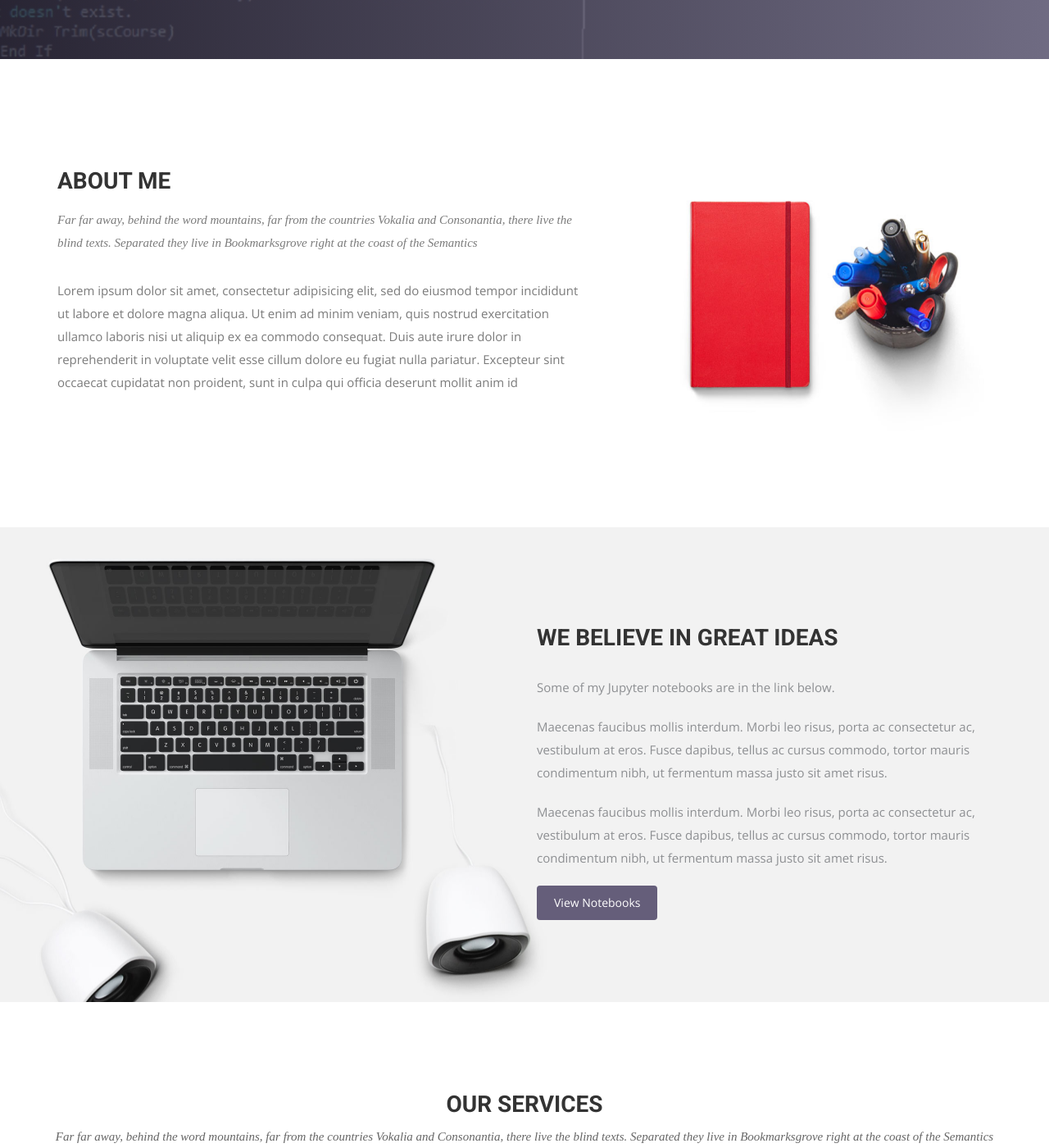
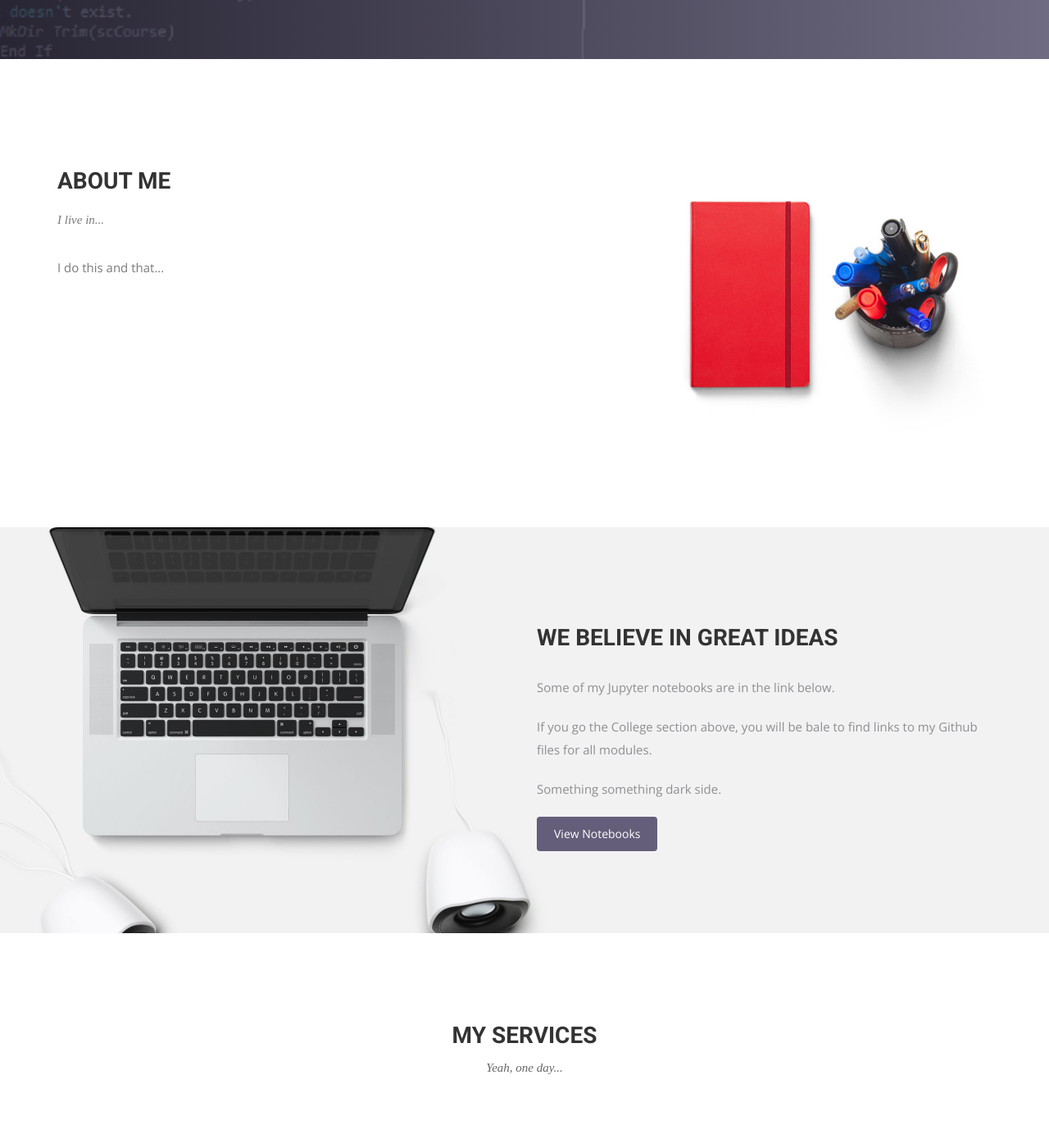
Before and after one commit to marklunch/marklunch.github.io, a Jekyll site: the page built from index.html, in a window 1280 px wide and 1400 px high, scrolled down 733 px. Shown: the whole window at 82% size. Built offline with Jekyll 4.4.1, drawn with Linux system fonts in a browser that asks for light colours; nearby versions of some CDN libraries; some web fonts are replaced; some of the changed text lies outside the part shown.

Commit message:
Update index.html

```diff
--- a/index.html
+++ b/index.html
@@ -26,9 +26,9 @@ permalink: /
         <div class="block">
           <div class="section-title">
             <h2>About Me</h2>
-            <p>Far far away, behind the word mountains, far from the countries Vokalia and Consonantia, there live the blind texts. Separated they live in Bookmarksgrove right at the coast of the Semantics</p>
+            <p>I live in...</p>
           </div>
-          <p>Lorem ipsum dolor sit amet, consectetur adipisicing elit, sed do eiusmod tempor incididunt ut labore et dolore magna aliqua. Ut enim ad minim veniam, quis nostrud exercitation ullamco laboris nisi ut aliquip ex ea commodo consequat. Duis aute irure dolor in reprehenderit in voluptate velit esse cillum dolore eu fugiat nulla pariatur. Excepteur sint occaecat cupidatat non proident, sunt in culpa qui officia deserunt mollit anim id </p>
+          <p>I do this and that...</p>
         </div>
       </div><!-- .col-md-7 close -->
       <div class="col-md-5 col-sm-12">
@@ -46,8 +46,8 @@ permalink: /
     <div class="col-md-6 col-md-offset-6">
       <h2>WE BELIEVE IN GREAT IDEAS</h2>
       <p>Some of my Jupyter notebooks are in the link below.</p>
-      <p>Maecenas faucibus mollis interdum. Morbi leo risus, porta ac consectetur ac, vestibulum at eros. Fusce dapibus, tellus ac cursus commodo, tortor mauris condimentum nibh, ut fermentum massa justo sit amet risus.</p>
-      <p>Maecenas faucibus mollis interdum. Morbi leo risus, porta ac consectetur ac, vestibulum at eros. Fusce dapibus, tellus ac cursus commodo, tortor mauris condimentum nibh, ut fermentum massa justo sit amet risus.</p>
+      <p>If you go the College section above, you will be bale to find links to my Github files for all modules.</p>
+      <p>Something something dark side.</p>
       <a href="https://github.com/marklunch/FDS1/tree/master/Jupyter" class="btn btn-view-works">View Notebooks</a>
     </div>
   </div>
@@ -59,8 +59,8 @@ permalink: /
   <div class="container">
     <div class="row">
       <div class="section-title">
-        <h2>Our Services</h2>
-        <p>Far far away, behind the word mountains, far from the countries Vokalia and Consonantia, there live the blind texts. Separated they live in Bookmarksgrove right at the coast of the Semantics</p>
+        <h2>My Services</h2>
+        <p>Yeah, one day...</p>
       </div>
     </div>
     <div class="row ">
@@ -142,8 +142,8 @@ permalink: /
   <div class="container">
     <div class="row">
       <div class="section-title text-center">
-        <h2>Fun Facts About Us</h2>
-        <p>Far far away, behind the word mountains, far from the countries Vokalia and Consonantia, there live the blind texts. Separated they live in Bookmarksgrove right at the coast of the Semantics</p>
+        <h2>'Fun' Facts About Me</h2>
+        <p>Might get someone else to write this bit!</p>
       </div>
     </div>
     <div class="row">
```
